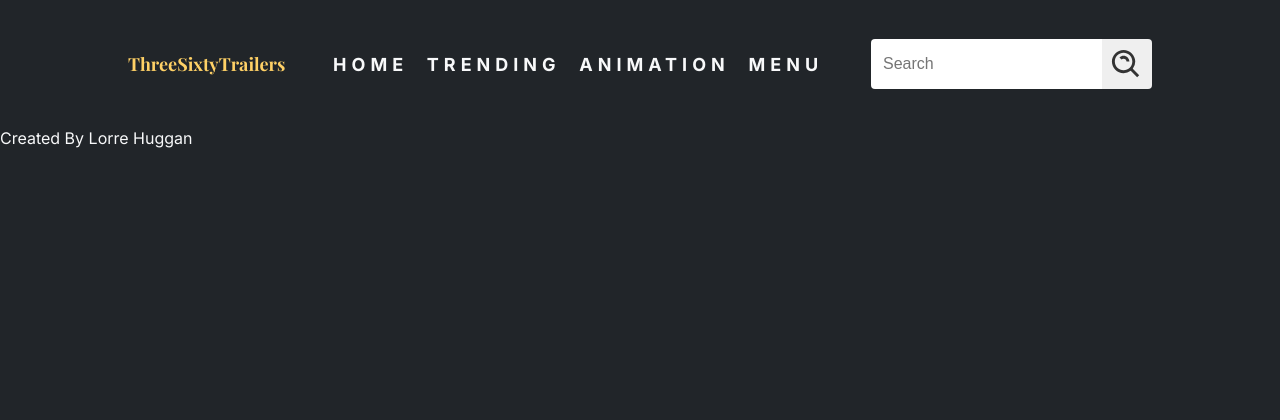
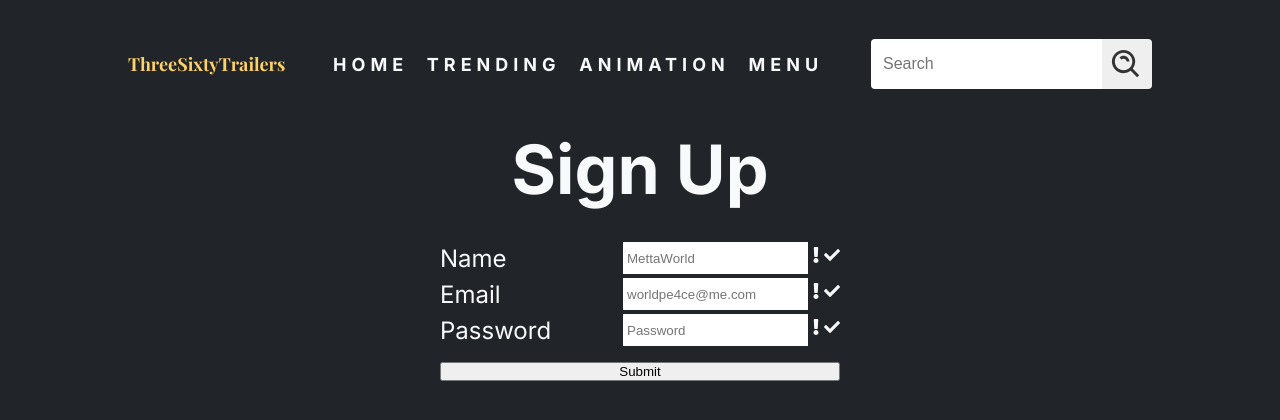
Before and after one commit to lorrehuggan/threesixty, a React (Create React App) app: page /signup in a window 1280 px wide. Shown: the top 420 px of the page. Built offline with nearby package versions, Linux system fonts and the light colour scheme; no server answers.

Commit message:
feat: add signup page and config form

```diff
--- a/package.json
+++ b/package.json
@@ -7,6 +7,7 @@
     "@emotion/styled": "^11.3.0",
     "@material-ui/styles": "^4.11.4",
     "@mui/material": "^5.0.0",
+    "firebase": "^9.6.1",
     "framer-motion": "^4.1.17",
     "movie-trailer": "^2.1.0",
     "react": "^17.0.2",
--- a/src/App.jsx
+++ b/src/App.jsx
@@ -13,6 +13,9 @@ import Menu from './components/Menu/Menu';
 import { MenuContext } from './contexts/MenuContext';
 import { QueryContext } from './contexts/QueryContext';
 import SmallScreen from './components/SmallScreen';
+import SignUp from './pages/SignUp';
+import appReducer, { initialState } from './reducers/appReducer';
+import { AppProvider } from '../src/contexts/AppProvider';
 
 function App() {
   const [searchData, setSearchData] = useState();
@@ -47,6 +50,7 @@ function App() {
                 <SmallScreen />
               ) : (
                 <>
+                  <AppProvider initialState={initialState} reducer={appReducer}>
                     <Nav />
                     <Menu />
                     <Switch>
@@ -65,8 +69,11 @@ function App() {
                       <Route path="/search">
                         <Search />
                       </Route>
+                      <Route path="/signup">
+                        <SignUp />
+                      </Route>
                     </Switch>
-                  <div>Created By Lorre Huggan</div>
+                  </AppProvider>
                 </>
               )}
             </QueryContext.Provider>
--- /dev/null
+++ b/src/contexts/AppProvider.js
@@ -0,0 +1,11 @@
+import React, { createContext, useContext, useReducer } from 'react';
+
+export const AppContext = createContext();
+
+export const AppProvider = ({ initialState, reducer, children }) => (
+  <AppContext.Provider value={useReducer(reducer, initialState)}>
+    {children}
+  </AppContext.Provider>
+);
+
+export const useAppStateValue = () => useContext(AppContext);
--- /dev/null
+++ b/src/pages/SignUp.jsx
@@ -0,0 +1,108 @@
+import React, { useState } from 'react';
+import { Wrapper, H3 } from '../styles/GlobalComponents';
+import { breakpoints, styledTheme } from '../styles/Mixins';
+import { FaExclamation, FaCheck } from 'react-icons/fa';
+import { useAppStateValue } from '../contexts/AppProvider';
+import { types } from '../reducers/appReducer';
+
+const SignUp = () => {
+  const [{ user }, dispatch] = useAppStateValue();
+  const [value, setValue] = useState({ name: '', email: '', password: '' });
+  const { xl, lg } = breakpoints;
+
+  //form styles
+  const input = {
+    height: '2rem',
+    border: 'none',
+    outline: 'none',
+    padding: '0.25rem',
+  };
+
+  const label = {
+    fontSize: '1.5rem',
+  };
+  //form handling
+  const formSubmit = (e) => {
+    e.preventDefault();
+    console.log(value);
+  };
+
+  const handleChange = (e) => {
+    setValue({
+      ...value,
+      [e.target.name]: e.target.value,
+    });
+  };
+
+  return (
+    <Wrapper hidden width={xl} align="center" lgWidth={lg} mdWidth="980">
+      <H3>Sign Up</H3>
+      <Wrapper width={lg} align="center" mtop="2">
+        <form style={{ width: '400px' }}>
+          <Wrapper
+            justify="space-between"
+            align="center"
+            direction="row"
+            mbottom="0.25"
+          >
+            <label style={label}>Name</label>
+            <div>
+              <input
+                type="text"
+                name="name"
+                placeholder="MettaWorld"
+                style={input}
+                value={value.name}
+                onChange={handleChange}
+              />
+              <FaExclamation />
+              <FaCheck />
+            </div>
+          </Wrapper>
+          <Wrapper
+            justify="space-between"
+            align="center"
+            direction="row"
+            mbottom="0.25"
+          >
+            <label style={label}>Email</label>
+            <div>
+              <input
+                type="email"
+                name="email"
+                placeholder="worldpe4ce@me.com"
+                style={input}
+                value={value.email}
+                onChange={handleChange}
+              />
+              <FaExclamation />
+              <FaCheck />
+            </div>
+          </Wrapper>
+          <Wrapper justify="space-between" align="center" direction="row">
+            <label style={label}>Password</label>
+            <div>
+              <input
+                type="password"
+                name="password"
+                placeholder="Password"
+                style={input}
+                value={value.password}
+                onChange={handleChange}
+              />
+              <FaExclamation />
+              <FaCheck />
+            </div>
+          </Wrapper>
+          <Wrapper mtop="1">
+            <button type="submit" onClick={formSubmit}>
+              Submit
+            </button>
+          </Wrapper>
+        </form>
+      </Wrapper>
+    </Wrapper>
+  );
+};
+
+export default SignUp;
--- /dev/null
+++ b/src/reducers/appReducer.js
@@ -0,0 +1,24 @@
+export const initialState = {
+  user: null,
+  signUp: null,
+};
+
+export const types = {
+  SET_USER: 'SET_USER',
+  SET_SIGN_UP: 'SET_SIGN_UP',
+};
+
+const appReducer = (state, action) => {
+  switch (action.type) {
+    case 'SET_USER':
+      return {
+        ...state,
+        user: action.user,
+      };
+
+    default:
+      return state;
+  }
+};
+
+export default appReducer;
--- a/src/styles/GlobalComponents.jsx
+++ b/src/styles/GlobalComponents.jsx
@@ -6,6 +6,8 @@ import { breakpoints, media } from '../styles/Mixins';
 export const Wrapper = styled(motion.div)`
   padding: ${({ padding }) => (padding ? `${padding}rem` : '0rem')};
   margin: ${({ margin }) => (margin ? `${margin}rem` : '0rem auto')};
+  margin-top: ${({ mtop }) => (mtop ? `${mtop}rem` : '')};
+  margin-bottom: ${({ mbottom }) => (mbottom ? `${mbottom}rem` : '')};
   width: ${({ width }) => (width ? `${width}px` : 'auto')};
   height: ${({ height }) => (height ? `${height}rem` : 'auto')};
   display: flex;
```
Also changed, not shown: src/firebase.js (added, +21 -0 lines), 1 other file (tests, documents, lock files or other folders). Lines whose indentation alone changed are shown as unchanged.
